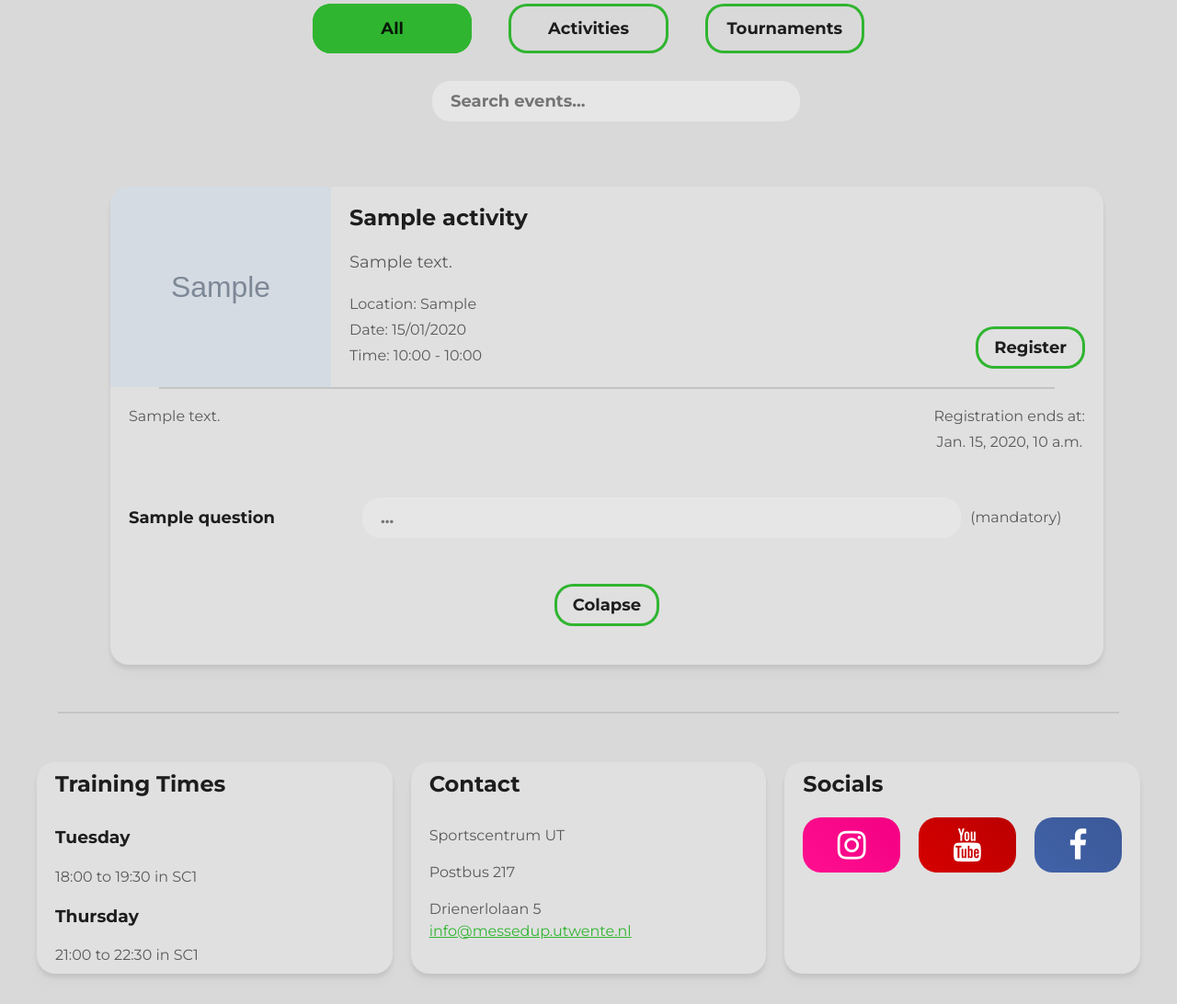
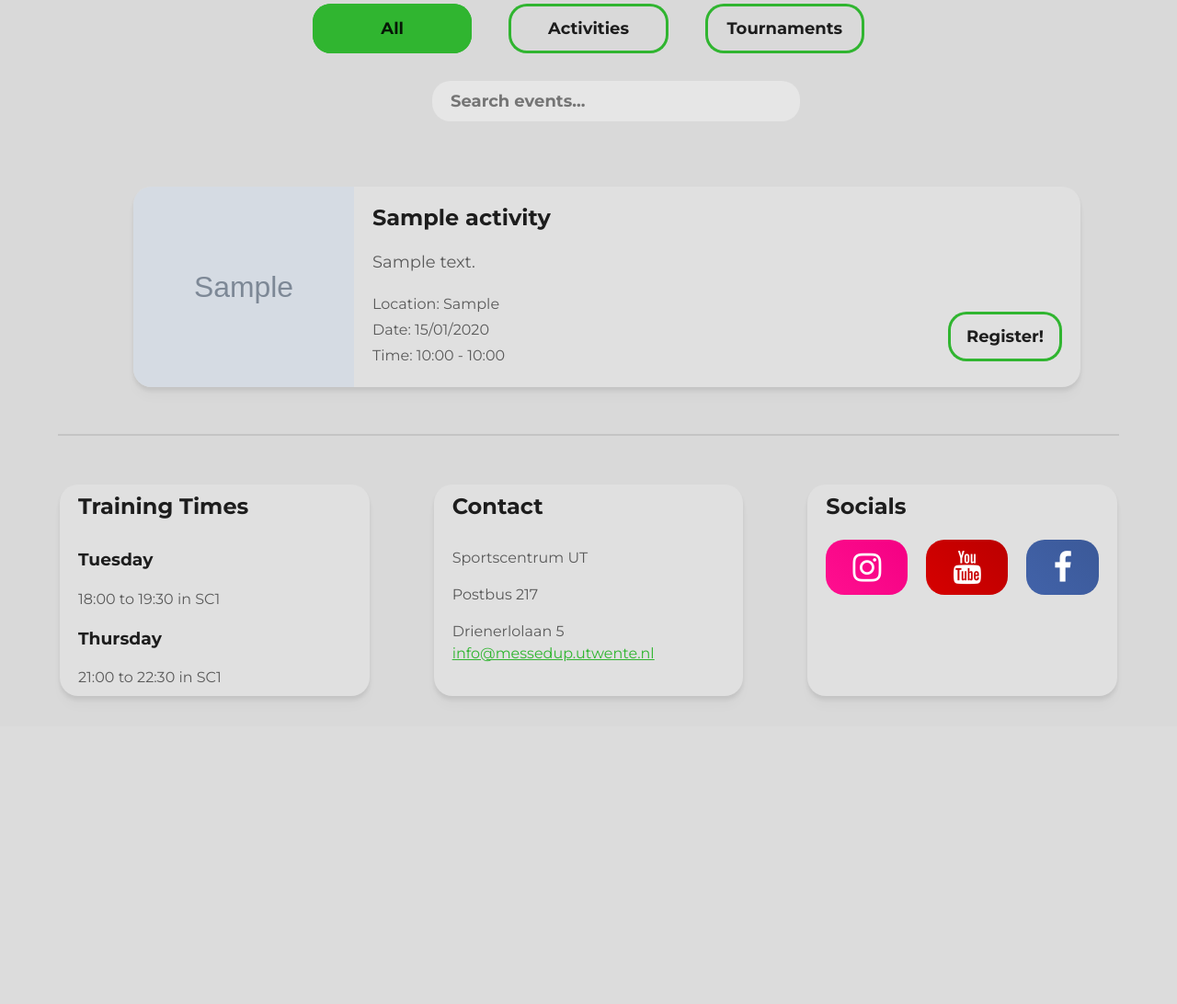
Before and after one commit to QuirijndeGroen/MessedUpSite, a Django app: page /accounts/activities/ in a window 1280 px wide. Shown: the part 236-1328 px from the top of the page at 92% size. After the commit the page ends 998 px from the top, so only its background shows below. Run offline with Django 5.2, Linux system fonts and the light colour scheme; a user stored in the database is signed in; tables that the repository leaves empty hold one stand-in row (values such as "Sample post"); grey boxes marked "Sample" are stand-in pictures.

Commit message:
Activities have working drop-down registrationlists; links to activities now really link to activities
Co-authored-by: Copilot <copilot@github.com>

```diff
--- a/MessedUpSite/static/css/activities.css
+++ b/MessedUpSite/static/css/activities.css
@@ -86,7 +86,7 @@ label {
   display: flex;
   flex-direction: column;
   padding: 0;
-  margin: 25px 0;
+  margin: 25px;
   overflow: hidden;
 }
 
@@ -192,7 +192,15 @@ label {
 
 
 .registrationlists {
+  display: none;
+  opacity: 0;
+  transition: var(--transition);
   padding-bottom: 50px;
+}
+
+.registrationlists.show {
+  display: block;
+  opacity: 1;
 }
 
 
--- /dev/null
+++ b/MessedUpSite/static/js/OpenCloseRegistrationlist.js
@@ -0,0 +1,21 @@
+document.addEventListener('DOMContentLoaded', () => {
+  document.addEventListener('click', (event) => {
+    const target = event.target;
+
+    if (target.matches('.expand-button')) {
+      const card = target.closest('.card');
+      if (!card) return;
+      card.querySelectorAll('.registrationlists').forEach((list) => list.classList.add('show'));
+      target.style.display = 'none';
+      return;
+    }
+
+    if (target.matches('.collapse-button')) {
+      const card = target.closest('.card');
+      if (!card) return;
+      card.querySelectorAll('.registrationlists').forEach((list) => list.classList.remove('show'));
+      const registerButton = card.querySelector('.expand-button');
+      if (registerButton) registerButton.style.display = '';
+    }
+  });
+});
--- a/MessedUpSite/static/js/activities-filter.js
+++ b/MessedUpSite/static/js/activities-filter.js
@@ -2,12 +2,12 @@ function FilterActivities() {
   document.getElementsByName("activity_type").forEach((radio) => {
     radio.addEventListener("change", () => {
       const selectedValue = radio.value;
-      const activityCards = document.querySelectorAll(".card.item");
+      const activityCards = document.querySelectorAll(".activity");
 
       activityCards.forEach((card) => {
         const cardType = card.getAttribute("title");
         if (selectedValue === "all" || cardType === selectedValue) {
-          card.style.display = "grid";
+          card.style.display = "";
         } else {
           card.style.display = "none";
         }
@@ -17,12 +17,12 @@ function FilterActivities() {
 
   document.getElementById("search_input").addEventListener("input", (event) => {
     const searchTerm = event.target.value.toLowerCase();
-    const activityCards = document.querySelectorAll(".card.item");
+    const activityCards = document.querySelectorAll(".activity");
 
     activityCards.forEach((card) => {
       const cardText = card.textContent.toLowerCase();
       if (cardText.includes(searchTerm)) {
-        card.style.display = "grid";
+        card.style.display = "";
       } else {
         card.style.display = "none";
       }
--- a/MessedUpSite/templates/accounts/activities.html
+++ b/MessedUpSite/templates/accounts/activities.html
@@ -39,8 +39,8 @@
 
   <ul class="card-list">
     {% for activity in activities %}
-    <div class="card bg">
-      <div class="item img-side" title="{{ activity.type }}">
+    <div class="card bg activity" title="{{ activity.type }}" id="{{ activity.id }}">
+      <div class="item img-side">
         <div class="item-text">
           <h2>{{ activity.title }}</h2>
           <p style="font: var(--p1);">
@@ -62,10 +62,9 @@
 
         <div class="item-button">
           <div class="center-scale">
-            <span class="scale button">
-              <a href="accounts/members" class="moody" target="_self"
-                  style="color:var(--text-strong); text-decoration: none;">Register</a>
-            </span>
+            <div class="scale button">
+              <button type="button" class="expand-button moody" style="color:var(--text-strong);">Register!</button>
+            </div>
           </div>
         </div>
 
@@ -74,11 +73,14 @@
         </span>
       </div>
 
-      <div class="sep-line"></div>
-
       {% for registrationlist in activity.registrationlists.all %}
 
-      <div class="registrationlists">
+      <div id="{{ registrationlist.id }}" class="registrationlists">
+
+        <div class="center">
+          <div class="sep-line"></div>
+        </div>
+
         <div class="registrationlist-text">
           <p>{{ registrationlist.description }}</p>
           <div class="center">
@@ -97,27 +99,26 @@
 
         </div>
 
-        <div class="center">
-          <span class="scale button">
-            <a href="accounts/members" class="moody" target="_self"
-                style="color:var(--text-strong); text-decoration: none;">Colapse</a>
-          </span>
+        <div class="center button">
+          <button type="button" class="collapse-button moody" style="color:var(--text-strong);">Collapse</button>
         </div>
 
       </div>
 
       {% endfor %}
+    </div>
 
     {% empty %}
 
-      <div class="item-text center">
+    <div class="card item-text center">
       <h2>No upcoming activities</h2>
       <p style="font: var(--p1);">
           There are currently no upcoming activities. Check back later for updates!
       </p>
     </div>
+
     {% endfor %}
-    </div>
   </ul>
   <script rel="text/javascript" src="{% static "js/activities-filter.js" %}" defer></script>
+  <script rel="text/javascript" src="{% static "js/OpenCloseRegistrationlist.js" %}" defer></script>
 {% endblock %}
--- a/MessedUpSite/templates/index.html
+++ b/MessedUpSite/templates/index.html
@@ -92,7 +92,8 @@
             <div class="item-button">
                 <div class="center-scale">
                     <span class="scale button">
-                        <a href="accounts/members" class="moody" target="_self"
+                        {% url 'activities' as activities_url %}
+                        <a href="{{ activities_url }}#{{ next_activity.id }}" class="moody" target="_self"
                             style="color:var(--text-strong); text-decoration: none;">Learn more</a>
                     </span>
                 </div>
```
Also changed, not shown: MessedUpSite/templates/accounts/members.html (+6 -3 lines). Lines whose indentation alone changed are shown as unchanged.
